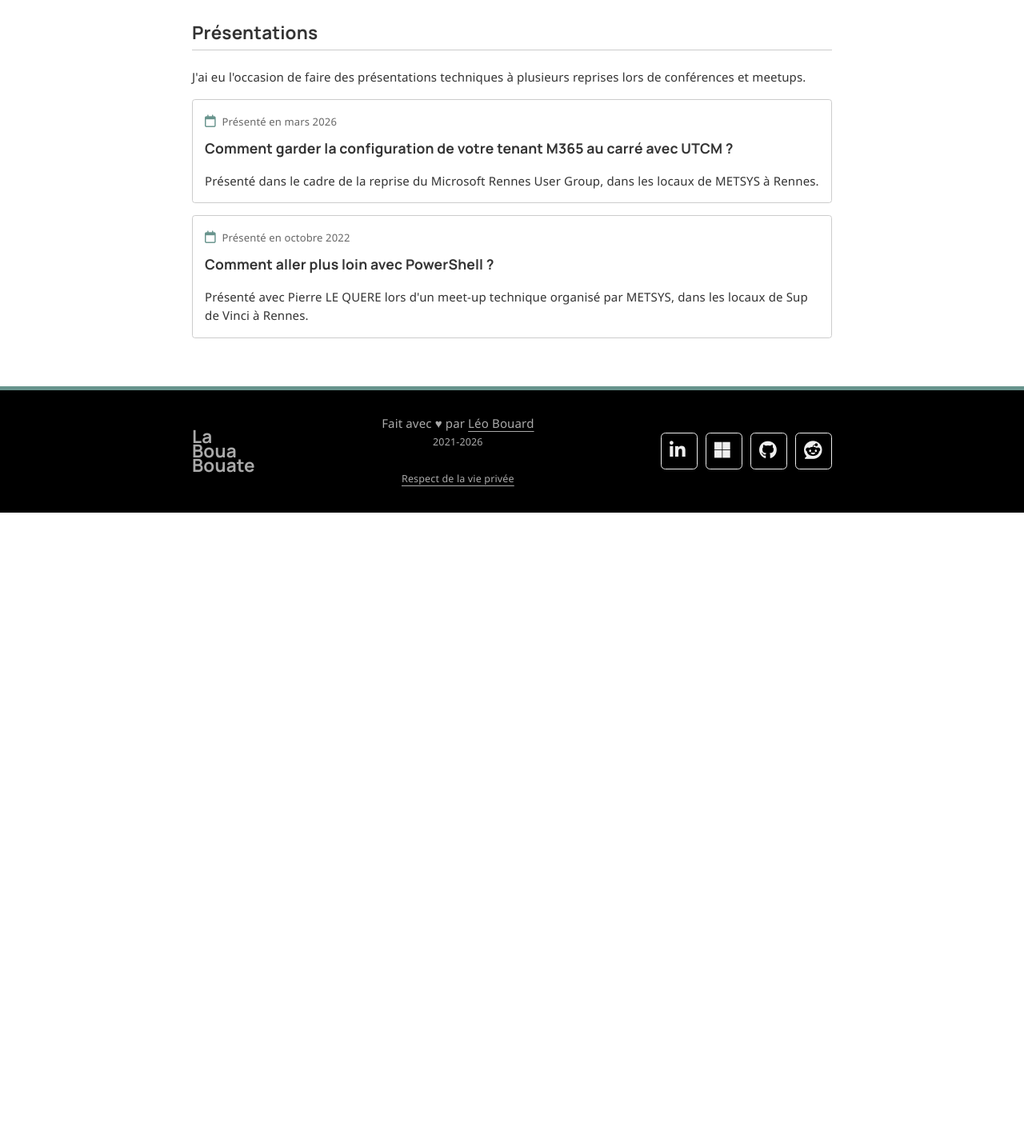
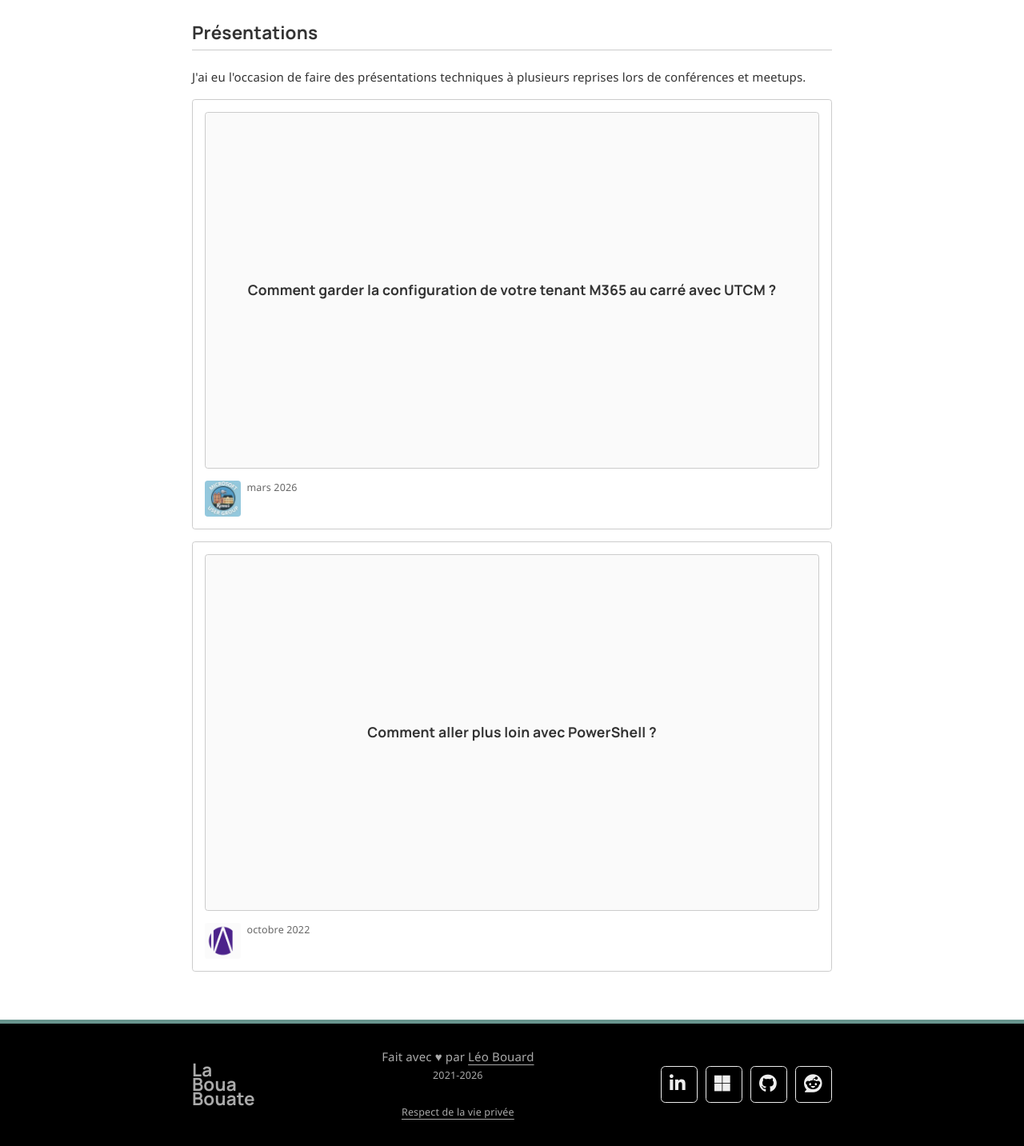
Before and after one commit to leobouard/leobouard.github.io, a Jekyll site: the page built from _pages/cv.html, in a window 1280 px wide. Shown: the part 3135-4568 px from the top of the page at 80% size. Built offline with Jekyll 4.4.1, drawn with Linux system fonts in a browser that asks for light colours; nearby versions of some CDN libraries; some web fonts are replaced; before the commit the page ends 3776 px from its top, so only the background shows below that.

Commit message:
Refonte des prises de paroles

```diff
--- a/_data/talks.json
+++ b/_data/talks.json
@@ -2,13 +2,13 @@
   {
     "date": "mars 2026",
     "title": "Comment garder la configuration de votre tenant M365 au carré avec UTCM ?",
-    "description": "Présenté dans le cadre de la reprise du Microsoft Rennes User Group, dans les locaux de METSYS à Rennes.",
+    "image": "/assets/cv/companies/microsoft-user-group-rennes.jpg",
     "url": "https://www.linkedin.com/posts/fabien-dibot-5b693059_cest-parti-pour-le-meetup-du-rennes-microsoft-share-7444786691678064641-6h97"
   },
   {
     "date": "octobre 2022",
     "title": "Comment aller plus loin avec PowerShell ?",
-    "description": "Présenté avec Pierre LE QUERE lors d'un meet-up technique organisé par METSYS, dans les locaux de Sup de Vinci à Rennes.",
+    "image": "/assets/cv/companies/metsys.jpg",
     "url": "https://www.linkedin.com/posts/lucie-le-blouc-h-68546765_metsys-meetup-cybersecurite-share-6988770677025611776-aYYa"
   }
 ]
--- /dev/null
+++ b/_includes/talk.html
@@ -0,0 +1,15 @@
+<div class="talk-container hover-bottom">
+  <a href="{{ include.url }}" class="no-decoration">
+    <div class="talk-thumbnail">
+      <h3>{{ include.title }}</h3>
+      {% if include.copresenter %}<small>{{ include.copresenter }}</small>{% endif %}
+    </div>
+  </a>
+  <div style="display: flex;">
+    <img src="{{ include.image }}" alt="Event logo" class="talk-event-logo">
+    <div style="margin-left: 0.5em;">
+      <span class="talk-event">{{ include.event }}</span>
+      <small class="talk-date">{{ include.date }}</small>
+    </div>
+  </div>
+</div>
--- a/_pages/cv.html
+++ b/_pages/cv.html
@@ -176,12 +176,6 @@
 <p>J'ai eu l'occasion de faire des présentations techniques à plusieurs reprises lors de conférences et meetups.</p>
 <div style="display: grid; grid-gap: 1em;">
   {% for talk in site.data.talks %}
-  <div class="post-preview hover-bottom">
-    <a href="{{ talk.url }}" target="_blank" class="no-decoration">
-      <span class="date"><i class="fa-regular fa-calendar"></i>Présenté en {{ talk.date }}</span>
-      <h3>{{ talk.title }}</h3>
-      <span>{{ talk.description }}</span>
-    </a>
-  </div>
+    {% include talk.html url=talk.url title=talk.title image=talk.image event=talk.event date=talk.date copresenter=talk.copresenter %}
   {% endfor %}
 </div>
--- /dev/null
+++ b/_sass/talk.scss
@@ -0,0 +1,44 @@
+div.talk-container {
+    border: 1px solid var(--mediumaccent);
+    border-radius: var(--borderradius);
+    padding: 1em;
+}
+
+div.talk-thumbnail {
+    display: flex;
+    justify-content: center;
+    align-items: center;
+    flex-direction: column;
+    aspect-ratio: 16/9;
+    padding: 1em;
+    text-align: center;
+    margin-bottom: 1em;
+    border: 1px solid var(--mediumaccent);
+    border-radius: var(--borderradius);
+    background: var(--lightaccent);
+}
+
+div.talk-thumbnail h3 {
+    margin: 0;
+}
+
+div.talk-thumbnail:hover h3 {
+    color: var(--primary);
+    text-decoration: underline;
+}
+
+img.talk-event-logo {
+    margin: 0;
+    height: 3em;
+    width: 3em;
+    border-radius: var(--borderradius);
+}
+
+span.talk-event {
+    display: block;
+    margin-bottom: -0.25em;
+}
+
+small.talk-date {
+    color: var(--heavyaccent);
+}
--- a/assets/css/main.scss
+++ b/assets/css/main.scss
@@ -21,5 +21,6 @@
 @import 'post-preview';
 @import 'summary';
 @import 'tables';
+@import 'talk';
 @import 'task-list';
 @import 'titles';
```
Also changed, not shown: _drafts/gouvernance-sharepoint-101.md (added).
